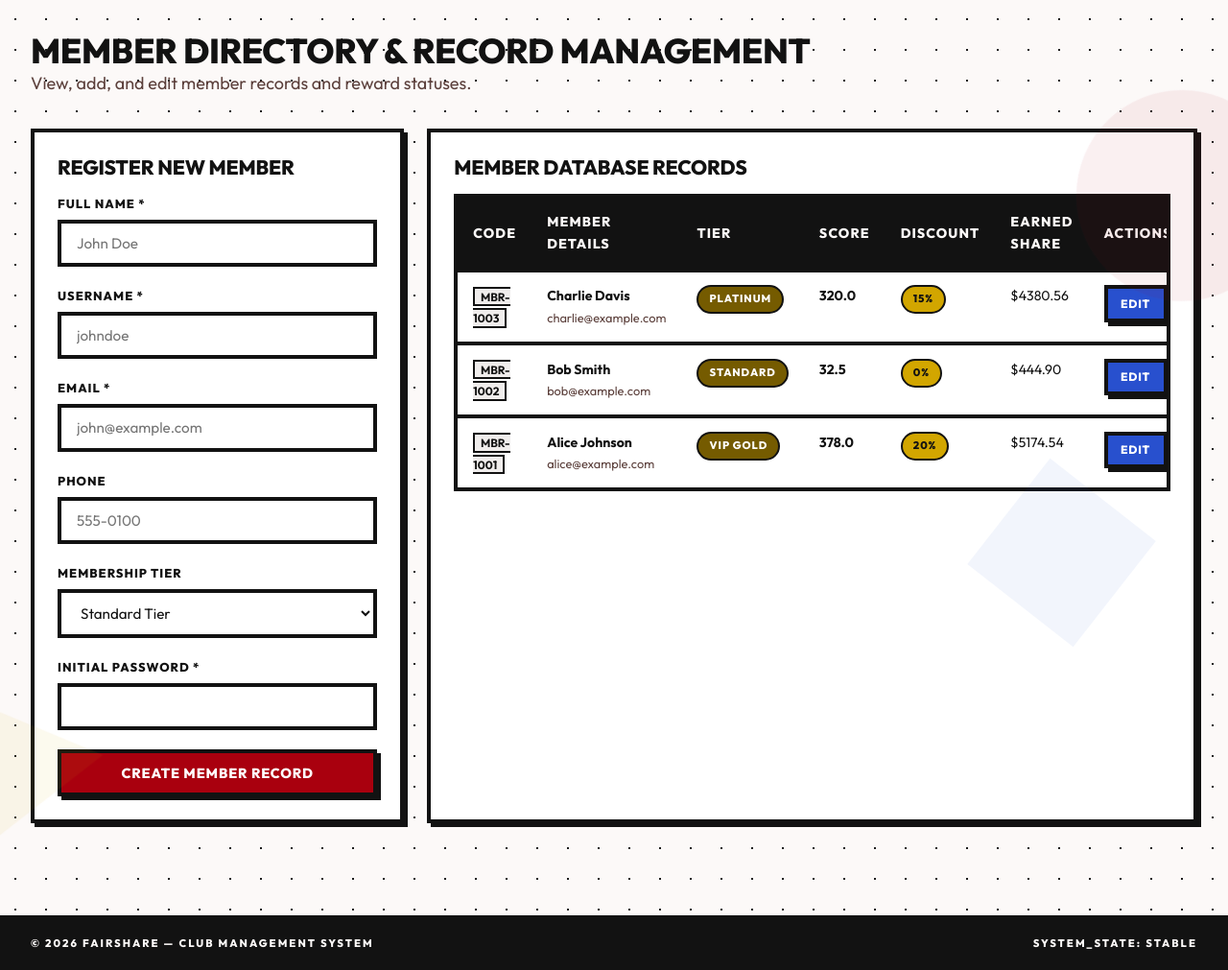
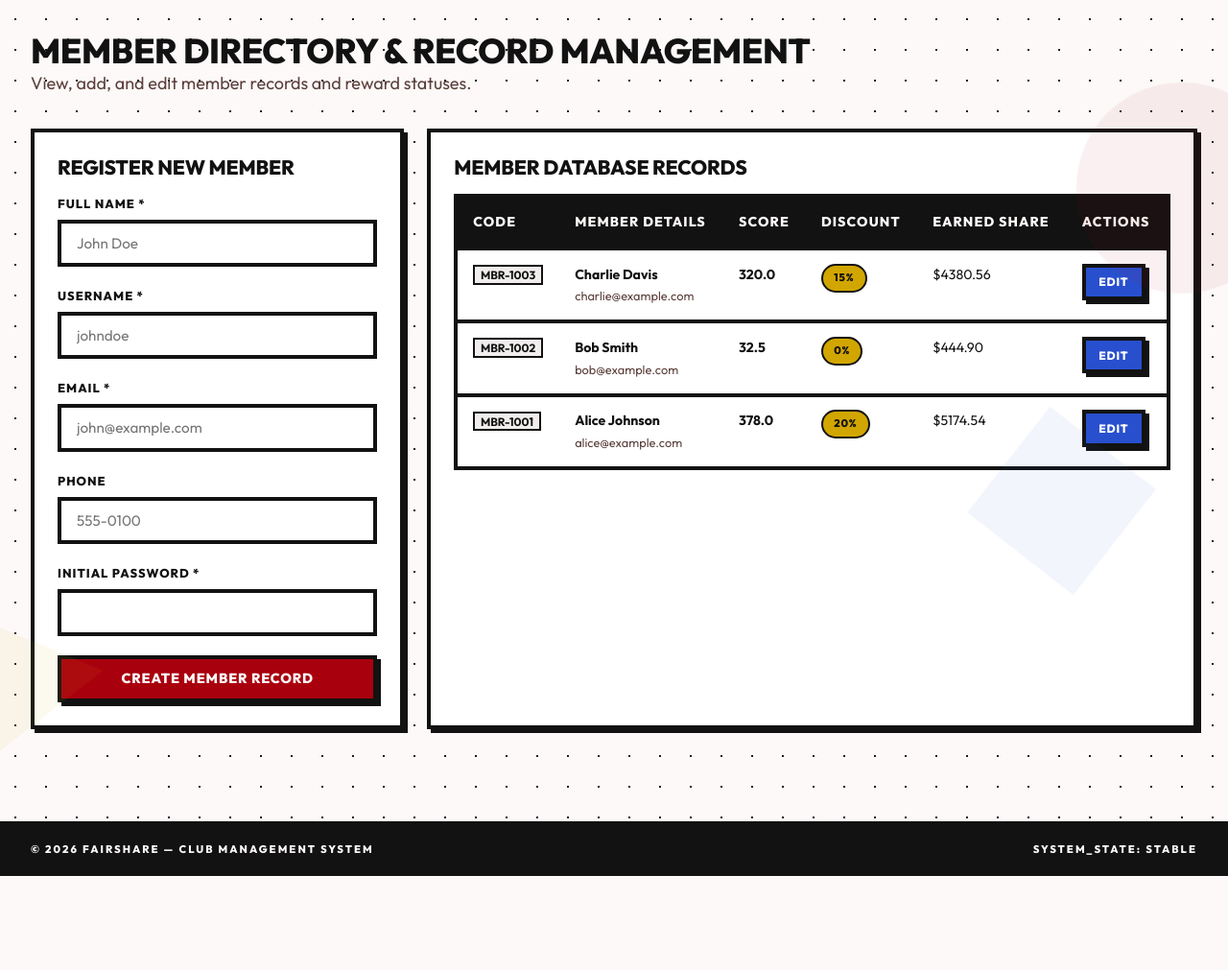
Before and after one commit to yashvirmishrstu/FairShare-CS-IA-2027-, a Flask app: page /admin/members in a window 1280 px wide. Shown: the part 92-1103 px from the top of the page at 96% size. After the commit the page ends 1005 px from the top, so only its background shows below. Run offline with Flask 3, Linux system fonts and the light colour scheme; a user stored in the database is signed in; data comes from the database, SQL or seed files in the repository; some libraries are stand-ins or nearby versions.

Commit message:
Update database and application files

```diff
--- a/Code/database.py
+++ b/Code/database.py
@@ -32,7 +32,7 @@ def init_db():
             id INTEGER PRIMARY KEY AUTOINCREMENT,
             user_id INTEGER UNIQUE NOT NULL,
             full_name TEXT NOT NULL,
-            membership_type TEXT NOT NULL DEFAULT 'Standard',
+            membership_type TEXT NOT NULL DEFAULT 'Member',
             email TEXT NOT NULL,
             phone TEXT,
             member_code TEXT UNIQUE NOT NULL,
@@ -143,9 +143,9 @@ def init_db():
     cursor.execute("SELECT COUNT(*) FROM users WHERE role = 'member'")
     if cursor.fetchone()[0] == 0:
         demo_members = [
-            ("alice", "password123", "Alice Johnson", "VIP Gold", "alice@example.com", "555-0101", "MBR-1001"),
-            ("bob", "password123", "Bob Smith", "Standard", "bob@example.com", "555-0102", "MBR-1002"),
-            ("charlie", "password123", "Charlie Davis", "Platinum", "charlie@example.com", "555-0103", "MBR-1003")
+            ("alice", "password123", "Alice Johnson", "Member", "alice@example.com", "555-0101", "MBR-1001"),
+            ("bob", "password123", "Bob Smith", "Member", "bob@example.com", "555-0102", "MBR-1002"),
+            ("charlie", "password123", "Charlie Davis", "Member", "charlie@example.com", "555-0103", "MBR-1003")
         ]
 
         for username, plain_pw, full_name, mtype, email, phone, mcode in demo_members:
--- a/Code/main.py
+++ b/Code/main.py
@@ -701,7 +701,7 @@ def admin_members():
         full_name = request.form.get('full_name', '').strip()
         email = request.form.get('email', '').strip()
         phone = request.form.get('phone', '').strip()
-        membership_type = request.form.get('membership_type', 'Standard')
+        membership_type = request.form.get('membership_type', 'Member')
 
         if not username or not password or not full_name or not email:
             flash('Required fields missing for member creation.', 'danger')
@@ -743,7 +743,7 @@ def admin_member_edit(member_id):
     full_name = request.form.get('full_name', '').strip()
     email = request.form.get('email', '').strip()
     phone = request.form.get('phone', '').strip()
-    membership_type = request.form.get('membership_type', 'Standard')
+    membership_type = request.form.get('membership_type', 'Member')
 
     if not full_name or not email:
         flash('Full name and email are required.', 'danger')
--- a/Code/static/css/styles.css
+++ b/Code/static/css/styles.css
@@ -26,7 +26,7 @@
 
   --accent-emerald: #d2a600;   /* success/highlight -> yellow */
   --accent-cyan: #2850ce;      /* info -> blue */
-  --accent-purple: #755b00;    /* tier/bronze */
+  --accent-purple: #755b00;
   --accent-rose: #a9000e;      /* danger -> red */
   --accent-amber: #d2a600;     /* warning -> yellow */
 
@@ -43,8 +43,9 @@
   --radius-lg: 0px;
   --radius-full: 9999px;       /* pill — organic accents only */
 
-  --shadow-subtle: 4px 4px 0 0 var(--ink);
-  --shadow-glow: 8px 8px 0 0 var(--ink);
+  --shadow-color: var(--ink);         /* hard structural shadow — noir black in dark */
+  --shadow-subtle: 4px 4px 0 0 var(--shadow-color);
+  --shadow-glow: 8px 8px 0 0 var(--shadow-color);
   --glass-backdrop: none;
 
   --spacing-unit: 8px;
--- a/Code/templates/admin/members.html
+++ b/Code/templates/admin/members.html
@@ -34,15 +34,6 @@
       </div>
 
       <div class="form-group">
-        <label class="form-label">Membership Tier</label>
-        <select name="membership_type" class="form-control">
-          <option value="Standard">Standard Tier</option>
-          <option value="VIP Gold">VIP Gold Tier</option>
-          <option value="Platinum">Platinum Tier</option>
-        </select>
-      </div>
-
-      <div class="form-group">
         <label class="form-label">Initial Password *</label>
         <input type="password" name="password" class="form-control" required>
       </div>
@@ -60,7 +51,6 @@
           <tr>
             <th>Code</th>
             <th>Member Details</th>
-            <th>Tier</th>
             <th>Score</th>
             <th>Discount</th>
             <th>Earned Share</th>
@@ -77,7 +67,6 @@
                 <strong>{{ m.full_name }}</strong><br>
                 <span style="font-size: 0.8rem; color: var(--text-muted);">{{ m.email }}</span>
               </td>
-              <td><span class="badge badge-purple">{{ m.membership_type }}</span></td>
               <td><strong>{{ "%.1f"|format(r.engagement_score) }}</strong></td>
               <td><span class="badge badge-emerald">{{ "%.0f"|format(r.discount_percentage) }}%</span></td>
               <td>${{ "%.2f"|format(r.earned_profit_share) }}</td>
@@ -88,18 +77,13 @@
                     <input type="text" name="full_name" value="{{ m.full_name }}" class="form-control" style="margin-bottom: 0.4rem;" required>
                     <input type="email" name="email" value="{{ m.email }}" class="form-control" style="margin-bottom: 0.4rem;" required>
                     <input type="text" name="phone" value="{{ m.phone or '' }}" class="form-control" style="margin-bottom: 0.4rem;">
-                    <select name="membership_type" class="form-control" style="margin-bottom: 0.4rem;">
-                      <option value="Standard" {% if m.membership_type=='Standard' %}selected{% endif %}>Standard Tier</option>
-                      <option value="VIP Gold" {% if m.membership_type=='VIP Gold' %}selected{% endif %}>VIP Gold Tier</option>
-                      <option value="Platinum" {% if m.membership_type=='Platinum' %}selected{% endif %}>Platinum Tier</option>
-                    </select>
                     <button type="submit" class="btn btn-emerald btn-sm" style="width: 100%;">Save Changes</button>
                   </form>
                 </details>
               </td>
             </tr>
           {% else %}
-            <tr><td colspan="7" style="text-align:center; color: var(--text-dim);">No members in database.</td></tr>
+            <tr><td colspan="6" style="text-align:center; color: var(--text-dim);">No members in database.</td></tr>
           {% endfor %}
         </tbody>
       </table>
--- a/Code/templates/member/dashboard.html
+++ b/Code/templates/member/dashboard.html
@@ -5,7 +5,7 @@
 {% block content %}
 <div style="display: flex; justify-content: space-between; align-items: flex-end; margin-bottom: 2rem;">
   <div>
-    <span class="badge badge-blue" style="margin-bottom: 0.5rem;">{{ member.membership_type }} Member</span>
+    <span class="badge badge-blue" style="margin-bottom: 0.5rem;">Club Member</span>
     <h1 style="font-size: 2.2rem;">Welcome back, {{ member.full_name }}!</h1>
     <p style="color: var(--text-muted); font-size: 0.95rem;">Member Code: <code>{{ member.member_code }}</code> | Joined: {{ member.join_date[:10] }}</p>
   </div>
```
Also changed, not shown: Code/templates/auth/login.html (+20 -29 lines), Code/templates/auth/register.html (+0 -9 lines), Code/templates/member/rewards.html (+6 -6 lines), Code/tests/test_app.py (+3 -3 lines).
